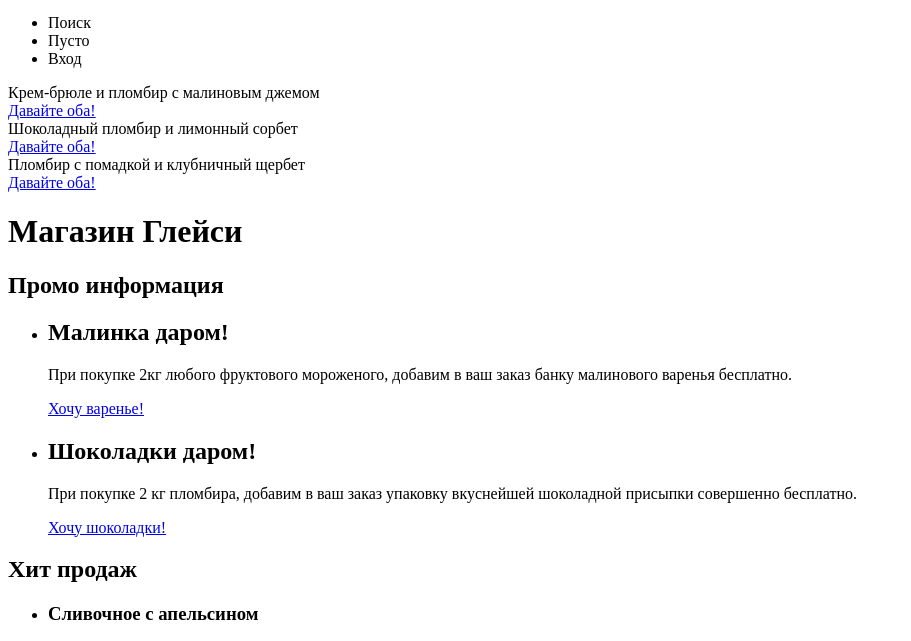
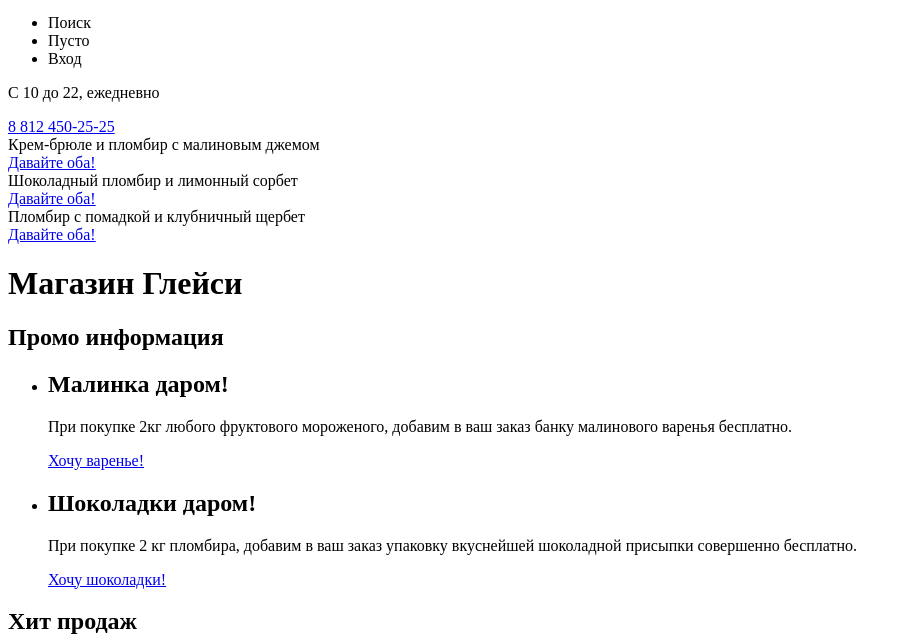
Before and after one commit to EdwardBogdanov/gllacy-site, a plain HTML site: page index.html in a window 1280 px wide. Shown: the part 142-783 px from the top of the page, without its empty margins (0-911 px from the left). Drawn offline with Linux system fonts and the light colour scheme.

Commit message:
внес изменения в разметку

```diff
--- a/index.html
+++ b/index.html
@@ -21,6 +21,11 @@
                     <li class="login-link">Вход</li>
                 </ul>
             </nav>
+            <div class="contacts">
+                <p class="time-of-work">
+                        C 10 до 22, ежедневно</p>
+                <a class="phone" href="#">8 812 450-25-25</a>
+            </div>
         </header>
         <section class="slaider">
             <div class="slide" id="slide1">
```
